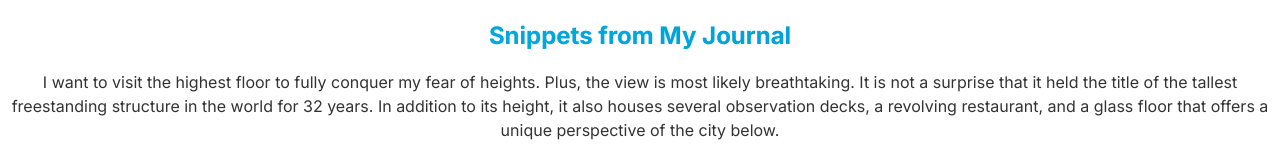
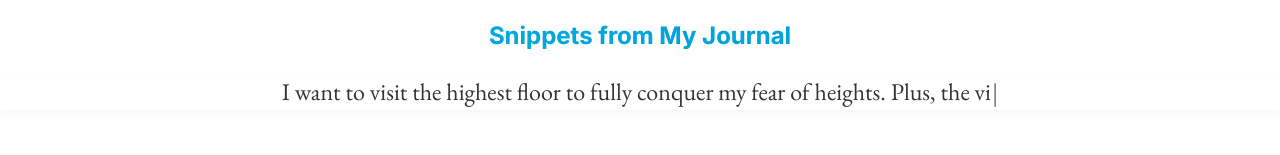
Before and after one commit to Shreyas-Hegde10/My-Toronto-Travel-Journal, a React (Create React App) app: page / in a window 1280 px wide. Shown: the part 886-1041 px from the top of the page. After the commit the page ends 1020 px from the top, so only its background shows below. Built offline with nearby package versions, Linux system fonts and the light colour scheme.

Commit message:
Added a typewriter effect to the snippet text as well as some additional styling

```diff
--- a/public/index.html
+++ b/public/index.html
@@ -6,6 +6,7 @@
     <link rel="preconnect" href="https://fonts.googleapis.com">
     <link rel="preconnect" href="https://fonts.gstatic.com" crossorigin>
     <link href="https://fonts.googleapis.com/css2?family=Inter:wght@100..900&display=swap" rel="stylesheet">
+    <link href="https://fonts.googleapis.com/css2?family=EB+Garamond:ital,wght@0,400..800;1,400..800&display=swap" rel="stylesheet">
     <meta name="viewport" content="width=device-width, initial-scale=1.0" />
     <meta name="theme-color" content="#000000" />
     <meta
--- a/src/components/Snippet.jsx
+++ b/src/components/Snippet.jsx
@@ -1,11 +1,22 @@
 import '../styles/snippet.css';
+import Typewriter from 'typewriter-effect';
 
 function Snippet(props){
     return(
         <div className="snippet">
             <h2 className="snippet__title">Snippets from My Journal</h2>
             <div className={`snippet__content ${props.isFading ? 'fade': null}`}>
-                <p className="snippet__text">{props.snippet}</p>
+                <p className="snippet__text">
+                    <Typewriter
+                        options={{
+                            strings: props.snippet,
+                            autoStart: true,
+                            loop: false,
+                            delay: 50,
+                            cursor: '|',
+                        }}
+                    />
+                </p>
             </div>
         </div>
     )
--- a/src/styles/header.css
+++ b/src/styles/header.css
@@ -27,22 +27,11 @@
     margin-top: 100px;
     overflow: hidden;
     white-space: nowrap;
-    animation: fadeInUp 1s ease-in-out;
     background: linear-gradient(to right, #00b4db, #0083b0);
     -webkit-background-clip: text;
     -webkit-text-fill-color: transparent;
     text-shadow: 0 0px rgba(0, 179, 255, 0.4);
 
-}
-
-@keyframes fadeInUp{
-    0%{
-        opacity:0;
-        transform: translateY(20px);
-    }
-    100%{
-        opacity:1;
-    }
 }
 
 @media only screen and (max-width: 600px) {
--- a/src/styles/snippet.css
+++ b/src/styles/snippet.css
@@ -14,8 +14,14 @@
 }
 
 .snippet__content{
+    font-family: EB Garamond, serif;
     margin-top: 8px;
     opacity:1;
+    box-shadow: 0 4px 10px rgba(0, 0, 0, 0.04);
+}
+
+.snippet__content:hover{
+    box-shadow: 0 6px 14px rgba(0, 0, 0, 0.1);
 }
 
 .snippet__content.fade{
@@ -24,7 +30,7 @@
 }
 
 .snippet__text{
-    font-size: 16px;
+    font-size: 24px;
     line-height: 1.5;
     color: #333;
 }
```
